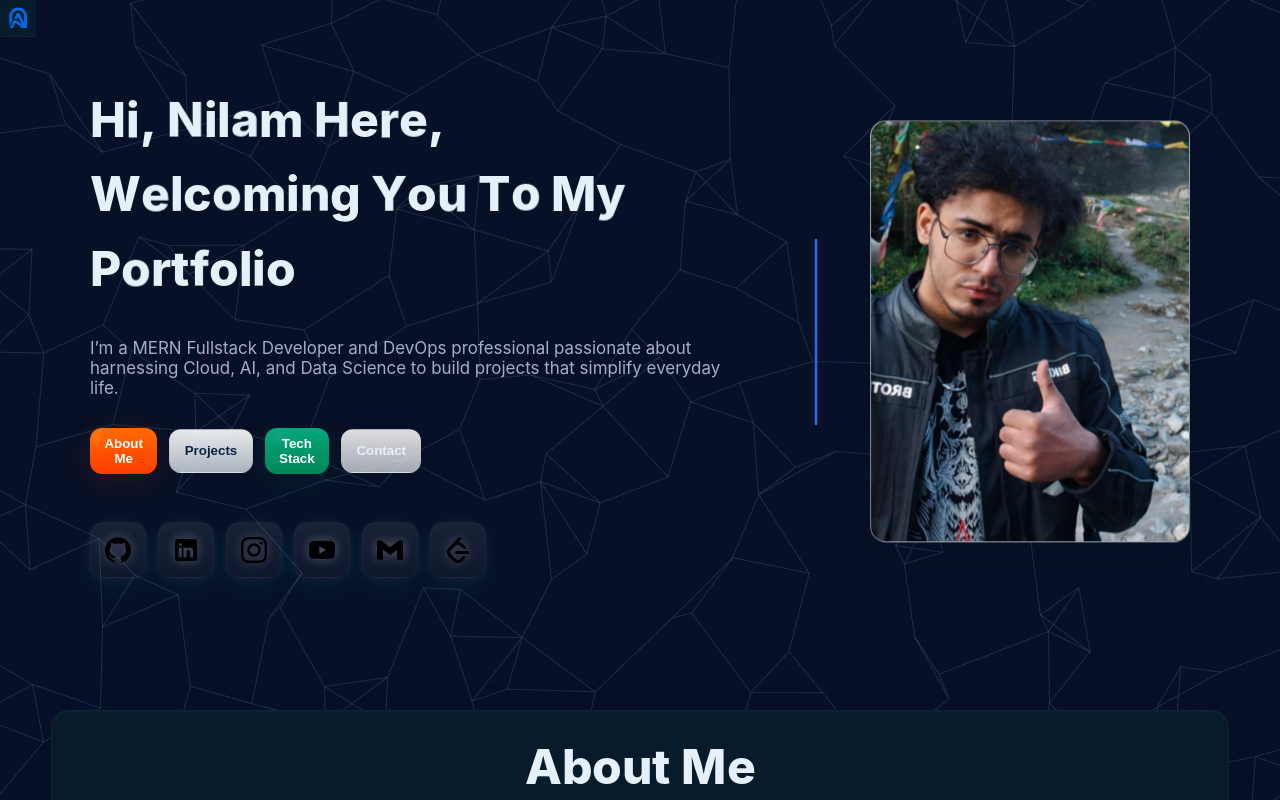
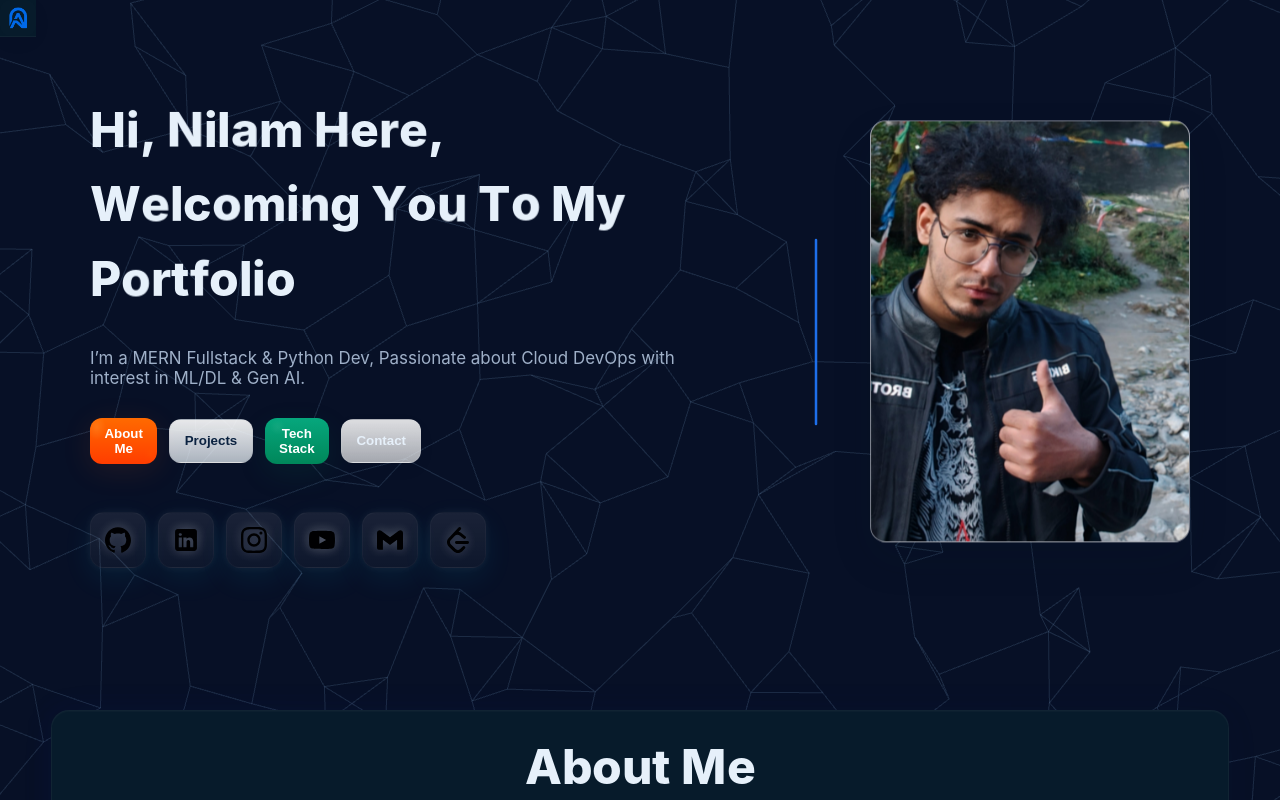
Before and after one commit to NilamXSC/PORTFOLIO, a React (Vite) app: page / in a window 1280 px wide. Shown: the top 800 px of the page. Built offline with nearby package versions, Linux system fonts and the light colour scheme.

Commit message:
Update Hero.jsx

```diff
--- a/src/components/Hero.jsx
+++ b/src/components/Hero.jsx
@@ -213,7 +213,7 @@ export default function Hero() {
         <div style={{ height: 12 }} aria-hidden />
 
         <p className="lead" style={{ maxWidth: 820, margin: "8px 0 0", textAlign: "left" }}>
-          I’m a MERN Fullstack Developer and DevOps professional passionate about harnessing Cloud, AI, and Data Science to build projects that simplify everyday life.
+          I’m a MERN Fullstack & Python Dev, Passionate about Cloud DevOps with interest in ML/DL & Gen AI.
         </p>
 
         {/* visible gap between intro and buttons */}
```
